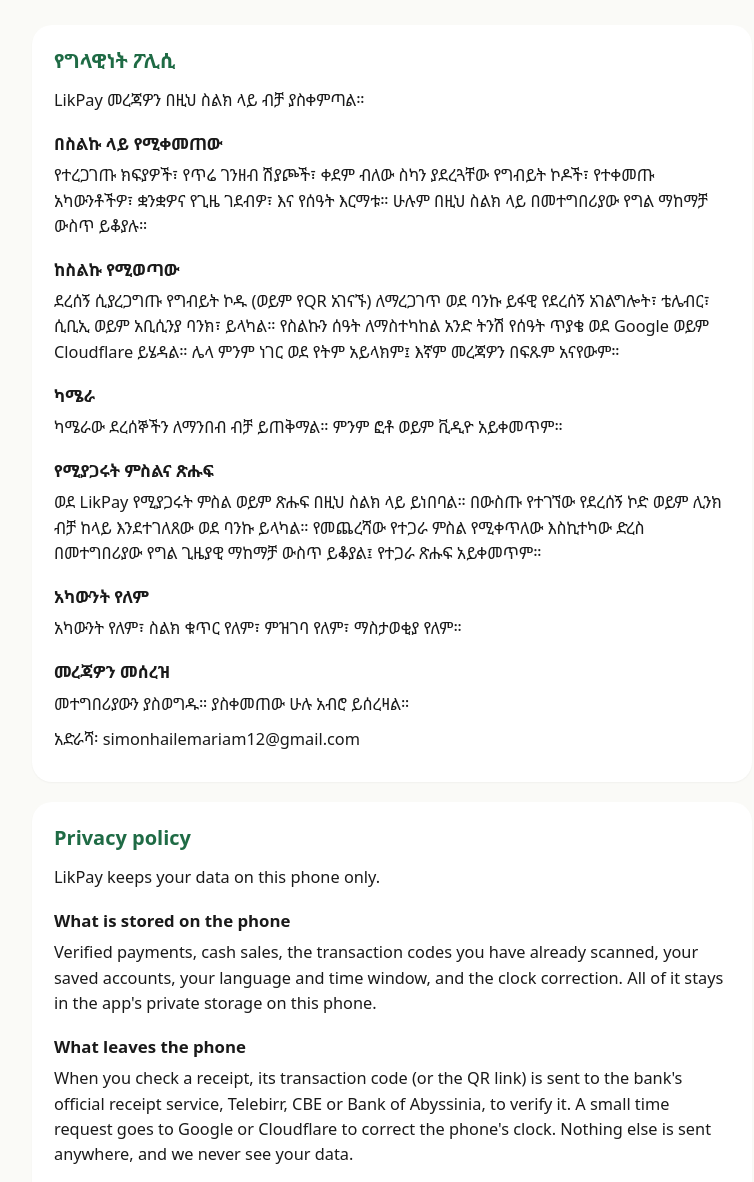
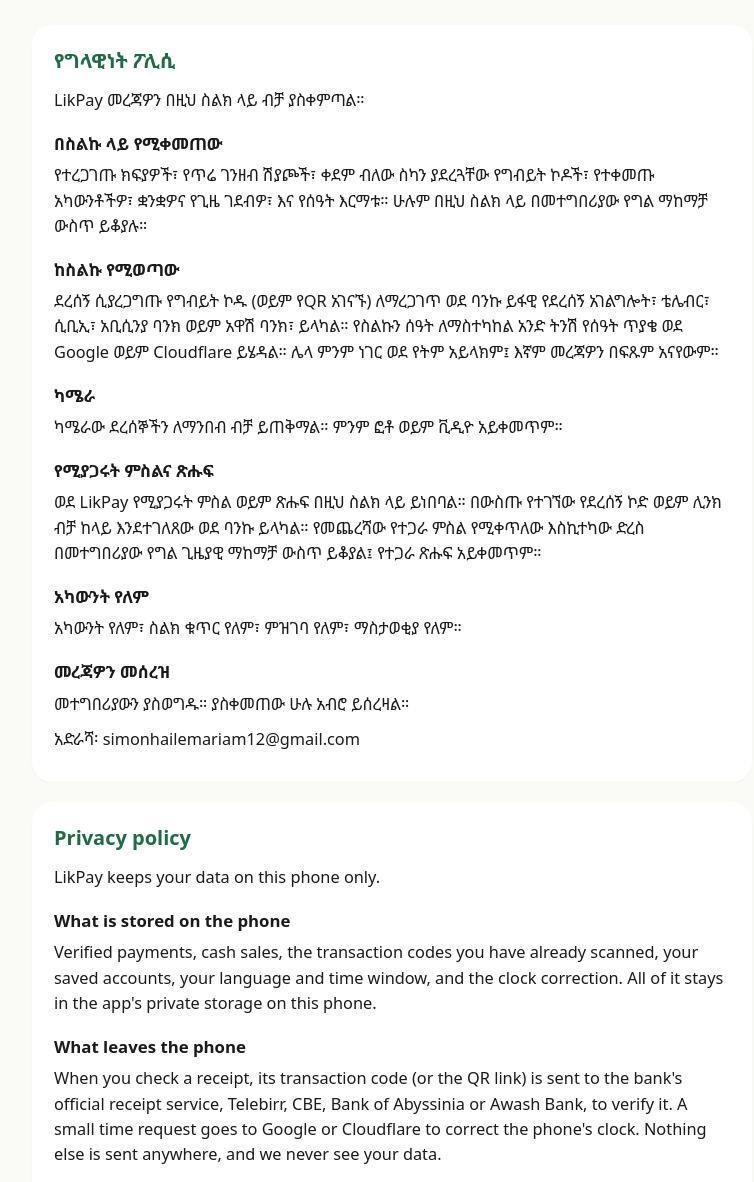
Before and after one commit to simonHxSGS/likpay-privacy, a plain HTML site: page index.html in a window 1280 px wide. Shown: the part 104-1286 px from the top of the page, without its empty margins (248-1002 px from the left). Drawn offline with Linux system fonts and the light colour scheme.

Commit message:
Privacy: Awash Bank (LikPay 1.4.0)
Co-Authored-By: Claude Opus 5.5 <noreply@anthropic.com>

```diff
--- a/index.html
+++ b/index.html
@@ -30,7 +30,7 @@
 <h3>በስልኩ ላይ የሚቀመጠው</h3>
 <p>የተረጋገጡ ክፍያዎች፣ የጥሬ ገንዘብ ሽያጮች፣ ቀደም ብለው ስካን ያደረጓቸው የግብይት ኮዶች፣ የተቀመጡ አካውንቶችዎ፣ ቋንቋዎና የጊዜ ገደብዎ፣ እና የሰዓት እርማቱ። ሁሉም በዚህ ስልክ ላይ በመተግበሪያው የግል ማከማቻ ውስጥ ይቆያሉ።</p>
 <h3>ከስልኩ የሚወጣው</h3>
-<p>ደረሰኝ ሲያረጋግጡ የግብይት ኮዱ (ወይም የQR አገናኙ) ለማረጋገጥ ወደ ባንኩ ይፋዊ የደረሰኝ አገልግሎት፣ ቴሌብር፣ ሲቢኢ ወይም አቢሲንያ ባንክ፣ ይላካል። የስልኩን ሰዓት ለማስተካከል አንድ ትንሽ የሰዓት ጥያቄ ወደ Google ወይም Cloudflare ይሄዳል። ሌላ ምንም ነገር ወደ የትም አይላክም፤ እኛም መረጃዎን በፍጹም አናየውም።</p>
+<p>ደረሰኝ ሲያረጋግጡ የግብይት ኮዱ (ወይም የQR አገናኙ) ለማረጋገጥ ወደ ባንኩ ይፋዊ የደረሰኝ አገልግሎት፣ ቴሌብር፣ ሲቢኢ፣ አቢሲንያ ባንክ ወይም አዋሽ ባንክ፣ ይላካል። የስልኩን ሰዓት ለማስተካከል አንድ ትንሽ የሰዓት ጥያቄ ወደ Google ወይም Cloudflare ይሄዳል። ሌላ ምንም ነገር ወደ የትም አይላክም፤ እኛም መረጃዎን በፍጹም አናየውም።</p>
 <h3>ካሜራ</h3>
 <p>ካሜራው ደረሰኞችን ለማንበብ ብቻ ይጠቅማል። ምንም ፎቶ ወይም ቪዲዮ አይቀመጥም።</p>
 <h3>የሚያጋሩት ምስልና ጽሑፍ</h3>
@@ -47,7 +47,7 @@
 <h3>What is stored on the phone</h3>
 <p>Verified payments, cash sales, the transaction codes you have already scanned, your saved accounts, your language and time window, and the clock correction. All of it stays in the app&#x27;s private storage on this phone.</p>
 <h3>What leaves the phone</h3>
-<p>When you check a receipt, its transaction code (or the QR link) is sent to the bank&#x27;s official receipt service, Telebirr, CBE or Bank of Abyssinia, to verify it. A small time request goes to Google or Cloudflare to correct the phone&#x27;s clock. Nothing else is sent anywhere, and we never see your data.</p>
+<p>When you check a receipt, its transaction code (or the QR link) is sent to the bank&#x27;s official receipt service, Telebirr, CBE, Bank of Abyssinia or Awash Bank, to verify it. A small time request goes to Google or Cloudflare to correct the phone&#x27;s clock. Nothing else is sent anywhere, and we never see your data.</p>
 <h3>Camera</h3>
 <p>The camera is used only to read receipts. No photos or videos are saved.</p>
 <h3>Shared pictures and text</h3>
```
